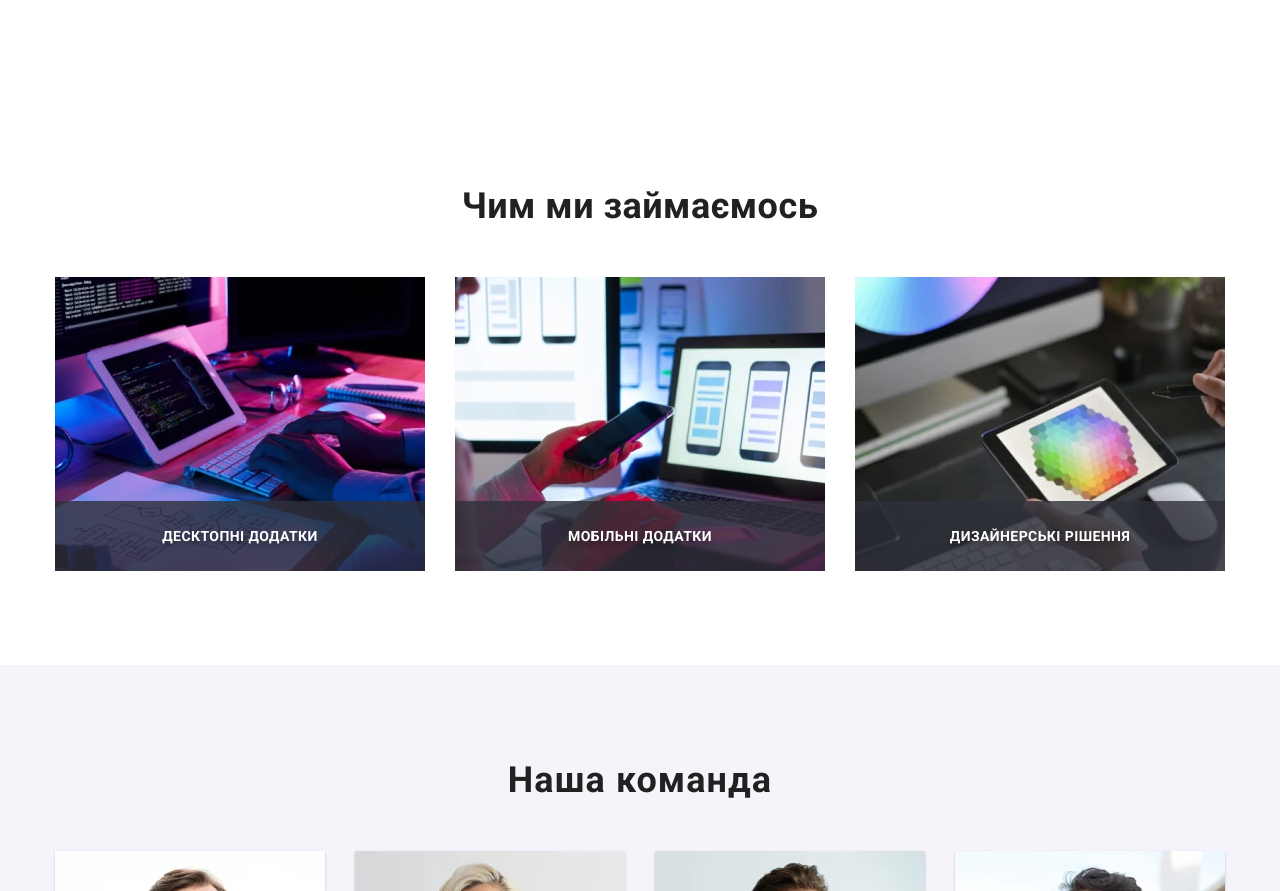
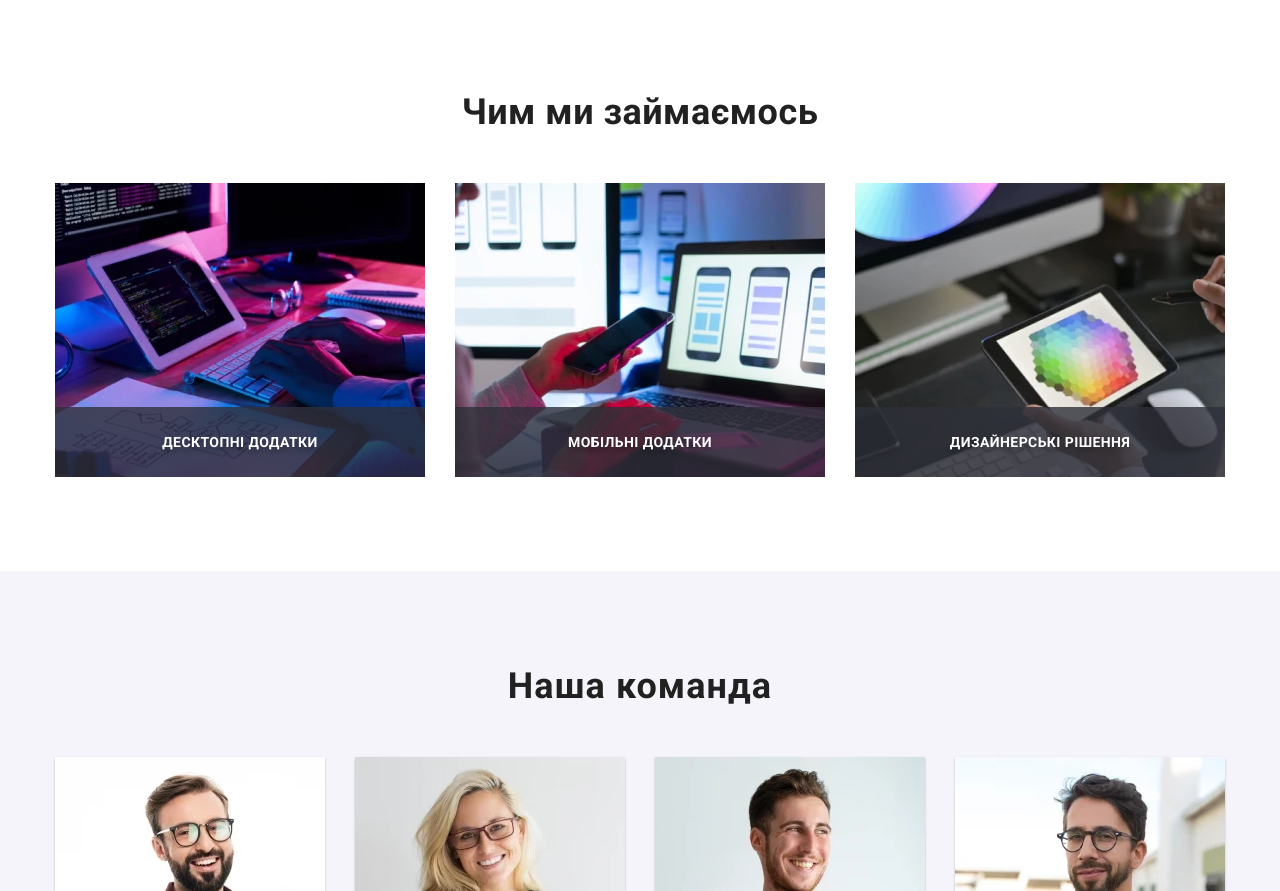
Before and after one commit to olegtremba1234/goit-markup-hw-08, a plain HTML site: page index.html in a window 1280 px wide. Shown: the part 1026-1917 px from the top of the page. Drawn offline with nearby package versions, Linux system fonts and the light colour scheme.

Commit message:
fix padding

```diff
--- a/sass/layouts/_features.scss
+++ b/sass/layouts/_features.scss
@@ -1,7 +1,4 @@
 /*----------особливості-------*/
-
-
-
 .features__list {
     display: flex;
     flex-wrap: wrap;
--- a/sass/layouts/_works.scss
+++ b/sass/layouts/_works.scss
@@ -1,11 +1,8 @@
 .work {
-    padding-top: 0;
-
-    @include section();
-
     display: none;
 
     @media screen and (min-width: 1200px) {
+            padding-top: 0;
             display: block;
         }
 }
```
Also changed, not shown: css/main.css, css/main.min.css, 2 other files.
